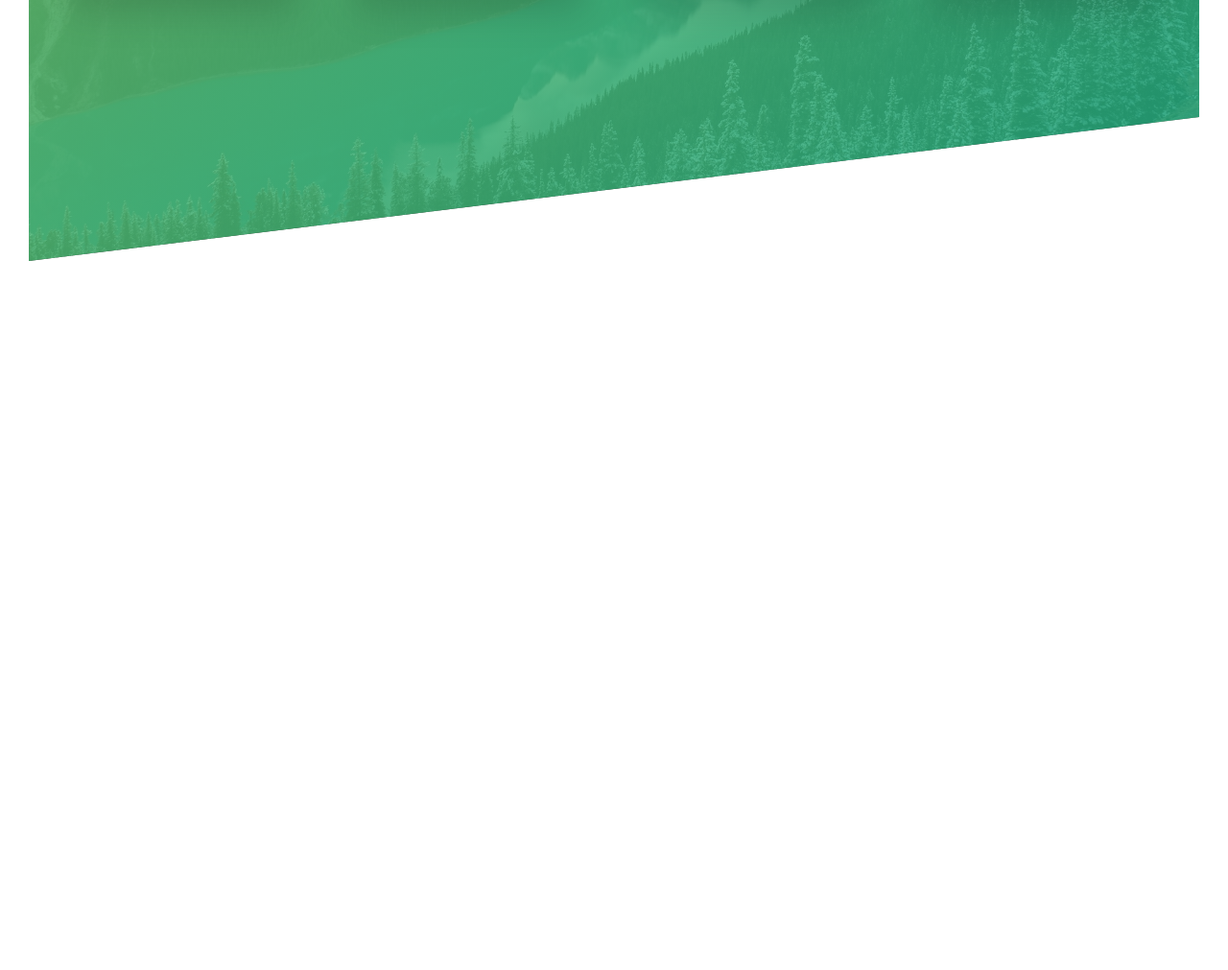
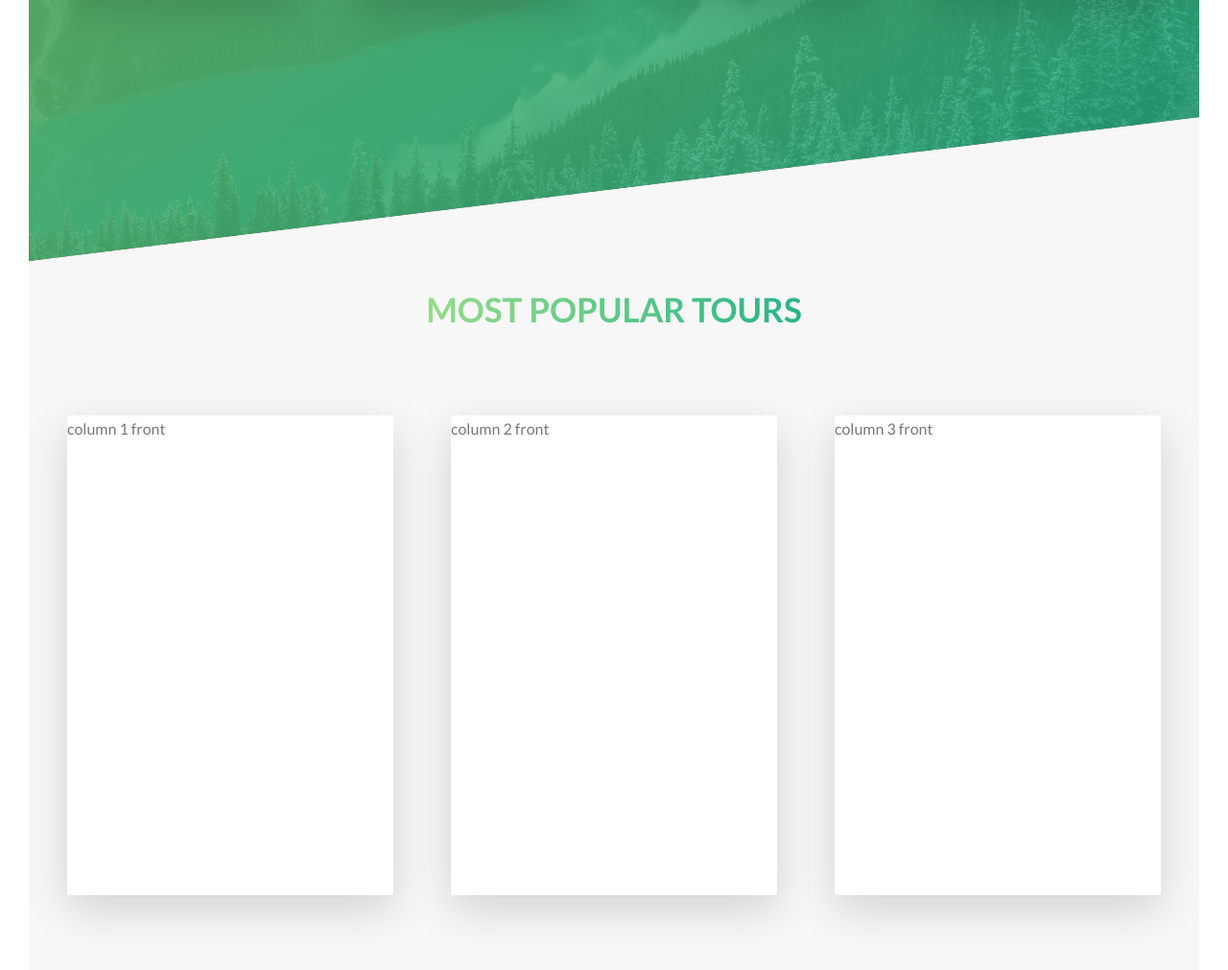
Before and after one commit to dhrubach/advanced-css-sass, a website: page vanilla-css-sass/index.html in a window 1280 px wide. Shown: the part 1877-2888 px from the top of the page at 96% size. Before the commit the page ends 2149 px from the top, so only its background shows below. Drawn offline with Linux system fonts and the light colour scheme.

Commit message:
feat : 'tours' section - initial built out with card flipping

```diff
--- a/vanilla-css-sass/index.html
+++ b/vanilla-css-sass/index.html
@@ -87,7 +87,8 @@
 							<i class="app-features-card__icon icon-basic-paperplane"></i>
 							<h3 class="app-features-card__header">meet nature</h3>
 							<p class="app-features-card__text">
-								Lorem, ipsum dolor sit amet consectetur adipisicing elit. Quae fugiat ratione voluptatem.
+								Lorem, ipsum dolor sit amet consectetur adipisicing elit. Quae fugiat ratione
+								voluptatem.
 							</p>
 						</div>
 					</div>
@@ -115,6 +116,49 @@
 				</div>
 			</section>
 
+			<section class="app-tours__content">
+
+				<div class="app-tours-content__header u-text-center u-margin-bottom-8">
+					<h2 class="app-tours-header__title">Most Popular Tours</h2>
+				</div>
+
+				<div class="row app-tours-content__row">
+					<div class="col col-1-3">
+						<div class="app-tours__card">
+							<div class="app-tours-card__item app-tours-card--front">
+								column 1 front
+							</div>
+							<div class="app-tours-card__item app-tours-card--back app-tours-card--back--sea">
+								column 1 back
+							</div>
+						</div>
+					</div>
+
+					<div class="col col-1-3">
+						<div class="app-tours__card">
+							<div class="app-tours-card__item app-tours-card--front">
+								column 2 front
+							</div>
+							<div class="app-tours-card__item app-tours-card--back app-tours-card--back--forest">
+								column 2 back
+							</div>
+						</div>
+					</div>
+
+					<div class="col col-1-3">
+						<div class="app-tours__card">
+							<div class="app-tours-card__item app-tours-card--front">
+								column 3 front
+							</div>
+							<div class="app-tours-card__item app-tours-card--back app-tours-card--back--snow">
+								column 3 back
+							</div>
+						</div>
+					</div>
+				</div>
+
+			</section>
+
 		</main>
 
 	</body>
--- a/vanilla-css-sass/sass/abstract/_variables.scss
+++ b/vanilla-css-sass/sass/abstract/_variables.scss
@@ -3,6 +3,12 @@
 $color-primary-default: #55c57a;
 $color-primary-light: #7ed56fcc;
 $color-primary-dark: #28b485;
+
+$color-secondary-light: #ffb900;
+$color-secondary-dark: #ff7730;
+
+$color-tertiary-light: #2998ff;
+$color-tertiary-dark: #5643fa;
 
 $color-white: #fff;
 $color-grey-light-1: #f7f7f7;
--- a/vanilla-css-sass/sass/base/_typography.scss
+++ b/vanilla-css-sass/sass/base/_typography.scss
@@ -9,8 +9,10 @@ body {
 }
 
 //* 'ABOUT' section
+//* 'TOURS' section
 
-.app-about-header {
+.app-about-header,
+.app-tours-header {
 	&__title {
 		font-size: 3.5rem;
 		font-weight: 700;
@@ -18,10 +20,11 @@ body {
 		display: inline-block;
 
 		text-transform: uppercase;
+
 		//* trick : necessary to set a transparent color so that background image gradient is visible
-
 		color: transparent;
 		background-image: linear-gradient(to right, $color-primary-light, $color-primary-dark);
+
 		//* defines how an element's background extends underneath -
 		//* border-box, content-box, padding-box, text
 		-webkit-background-clip: text;
--- /dev/null
+++ b/vanilla-css-sass/sass/components/_tour-card.scss
@@ -0,0 +1,75 @@
+//* 'TOURS' section
+
+.app-tours {
+	&__card {
+		position: relative;
+
+		height: 50rem;
+
+		//* 'perspective' is always applied on the parent element
+		-webkit-perspective: 150rem;
+			perspective: 150rem;
+
+		&:hover {
+			.app-tours-card--front {
+				transform: rotateY(180deg);
+			}
+
+			//* back card is flipped by default
+			//* reset to default on hover
+			.app-tours-card--back {
+				transform: rotateY(0);
+			}
+		}
+	}
+}
+
+.app-tours-card {
+	&__item {
+		position: absolute;
+		top: 0;
+		left: 0;
+
+		width: 100%;
+		height: 50rem;
+
+		transition: all 1s ease;
+
+		border-radius: 0.3rem;
+		box-shadow: 0 1.5rem 4.5rem rgba($color-black, 0.15);
+
+		backface-visibility: hidden;
+	}
+
+	&--front {
+		background-color: $color-white;
+	}
+
+	&--back {
+		transform: rotateY(-180deg);
+
+		&--sea {
+			background-image: linear-gradient(
+				to right bottom,
+				rgba($color-primary-light, 0.8),
+				rgba($color-primary-dark, 0.808)
+			);
+		}
+
+		&--forest {
+			background-image: linear-gradient(
+				to right bottom,
+				rgba($color-secondary-light, 0.8),
+				rgba($color-secondary-dark, 0.808)
+			);
+		}
+
+		&--snow {
+			background-image: linear-gradient(
+				to right bottom,
+				rgba($color-tertiary-light, 0.8),
+				rgba($color-tertiary-dark, 0.808)
+			);
+		}
+	}
+}
--- a/vanilla-css-sass/sass/main.scss
+++ b/vanilla-css-sass/sass/main.scss
@@ -10,8 +10,9 @@
 @import './components/button';
 @import './components/composition';
 @import './components/feature-card';
+@import './components/header';
 @import './components/scrollbar';
-@import './components/header';
+@import './components/tour-card';
 
 @import './layout/grid';
 
--- a/vanilla-css-sass/sass/pages/_home.scss
+++ b/vanilla-css-sass/sass/pages/_home.scss
@@ -16,6 +16,8 @@
 		margin-top: -13vh;
 		padding: 20rem 0;
 
+		transform: skewY(-7deg);
+
 		background-image: linear-gradient(
 				to right bottom,
 				rgba($color-primary-light, 0.8),
@@ -25,10 +27,25 @@
 		background-position: top;
 		background-size: cover;
 
-		transform: skewY(-7deg);
-
-		>* {
+		> * {
 			transform: skewY(7deg);
 		}
 	}
 }
+
+//* 'TOURS' section
+
+.app-tours {
+	&__content {
+		margin-top: -13vh;
+		padding: 20rem 0 5rem 0;
+
+		background-color: $color-grey-light-1;
+	}
+}
+
+.app-tours-content {
+	&__row {
+		height: 55rem;
+	}
+}
```
Also changed, not shown: vanilla-css-sass/css/style.css.
